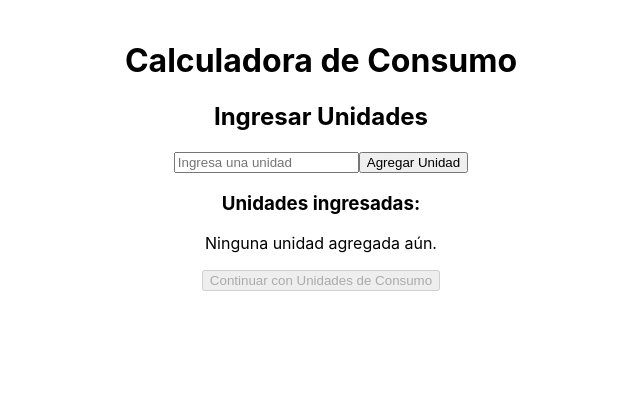
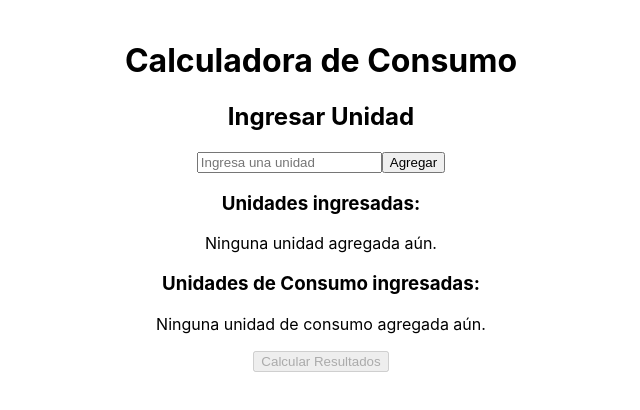
Before and after one commit to UlisesRos/controfront, a React (Create React App) app: page / in a window 1280 px wide. Shown: the top 410 px of the page, without its empty margins (319-959 px from the left). Built offline with nearby package versions, Linux system fonts and the light colour scheme.

Commit message:
Update App.js

```diff
--- a/src/App.js
+++ b/src/App.js
@@ -1,10 +1,11 @@
 import React, { useState } from "react";
 
 function App() {
-  const [step, setStep] = useState(1); // Controla el paso actual
+  const [step, setStep] = useState(1); // Controla el paso actual (1: ingreso intercalado, 2: resultados)
   const [unidades, setUnidades] = useState([]); // Almacena las unidades
   const [unidadesConsumo, setUnidadesConsumo] = useState([]); // Almacena las unidades de consumo
   const [inputValue, setInputValue] = useState(""); // Maneja el valor del input
+  const [isAddingUnidad, setIsAddingUnidad] = useState(true); // Alterna entre unidad y unidad de consumo
   const [results, setResults] = useState([]); // Resultados de las multiplicaciones
   const [total, setTotal] = useState(0); // Total final
 
@@ -13,18 +14,26 @@ function App() {
     setInputValue(e.target.value);
   };
 
-  // Agrega un número a la lista actual
+  // Agrega el número dependiendo del contexto (unidad o unidad de consumo)
   const handleAddNumber = () => {
-    const number = parseFloat(inputValue);
+    const number = parseFloat(inputValue) || (isAddingUnidad ? 0 : 1); // 0 para unidades, 1 para unidades de consumo si está vacío
     if (!isNaN(number)) {
-      if (step === 1) {
+      if (isAddingUnidad) {
         setUnidades([...unidades, number]);
-      } else if (step === 2) {
+      } else {
         setUnidadesConsumo([...unidadesConsumo, number]);
       }
       setInputValue(""); // Limpia el input
+      setIsAddingUnidad(!isAddingUnidad); // Alterna entre unidad y unidad de consumo
     } else {
       alert("Por favor ingresa un número válido.");
+    }
+  };
+
+  // Detecta la tecla Enter para agregar el número
+  const handleKeyPress = (e) => {
+    if (e.key === "Enter") {
+      handleAddNumber();
     }
   };
 
@@ -44,56 +53,51 @@ function App() {
 
     setResults(calcResults);
     setTotal(calcTotal);
-    setStep(3); // Ir al paso de resultados
+    setStep(2); // Ir al paso de resultados
   };
 
   return (
     <div style={{ padding: "20px", textAlign: "center" }}>
       <h1>Calculadora de Consumo</h1>
+
       {step === 1 && (
         <div>
-          <h2>Ingresar Unidades</h2>
+          <h2>
+            {isAddingUnidad ? "Ingresar Unidad" : "Ingresar Unidad de Consumo"}
+          </h2>
           <input
             type="number"
+            inputMode="numeric"
             value={inputValue}
             onChange={handleInputChange}
-            placeholder="Ingresa una unidad"
+            onKeyPress={handleKeyPress}
+            placeholder={`Ingresa una ${
+              isAddingUnidad ? "unidad" : "unidad de consumo"
+            }`}
           />
-          <button onClick={handleAddNumber}>Agregar Unidad</button>
+          <button onClick={handleAddNumber}>Agregar</button>
           <div>
             <h3>Unidades ingresadas:</h3>
             <p>{unidades.join(", ") || "Ninguna unidad agregada aún."}</p>
-          </div>
-          <button onClick={() => setStep(2)} disabled={unidades.length === 0}>
-            Continuar con Unidades de Consumo
-          </button>
-        </div>
-      )}
-
-      {step === 2 && (
-        <div>
-          <h2>Ingresar Unidades de Consumo</h2>
-          <input
-            type="number"
-            value={inputValue}
-            onChange={handleInputChange}
-            placeholder="Ingresa una unidad de consumo"
-          />
-          <button onClick={handleAddNumber}>Agregar Unidad de Consumo</button>
-          <div>
             <h3>Unidades de Consumo ingresadas:</h3>
-            <p>{unidadesConsumo.join(", ") || "Ninguna unidad de consumo agregada aún."}</p>
+            <p>
+              {unidadesConsumo.join(", ") ||
+                "Ninguna unidad de consumo agregada aún."}
+            </p>
           </div>
           <button
             onClick={handleCalculate}
-            disabled={unidadesConsumo.length === 0 || unidadesConsumo.length !== unidades.length}
+            disabled={
+              unidades.length === 0 ||
+              unidades.length !== unidadesConsumo.length
+            }
           >
             Calcular Resultados
           </button>
         </div>
       )}
 
-      {step === 3 && (
+      {step === 2 && (
         <div>
           <h2>Resultados</h2>
           {results.map((res, index) => (
```
